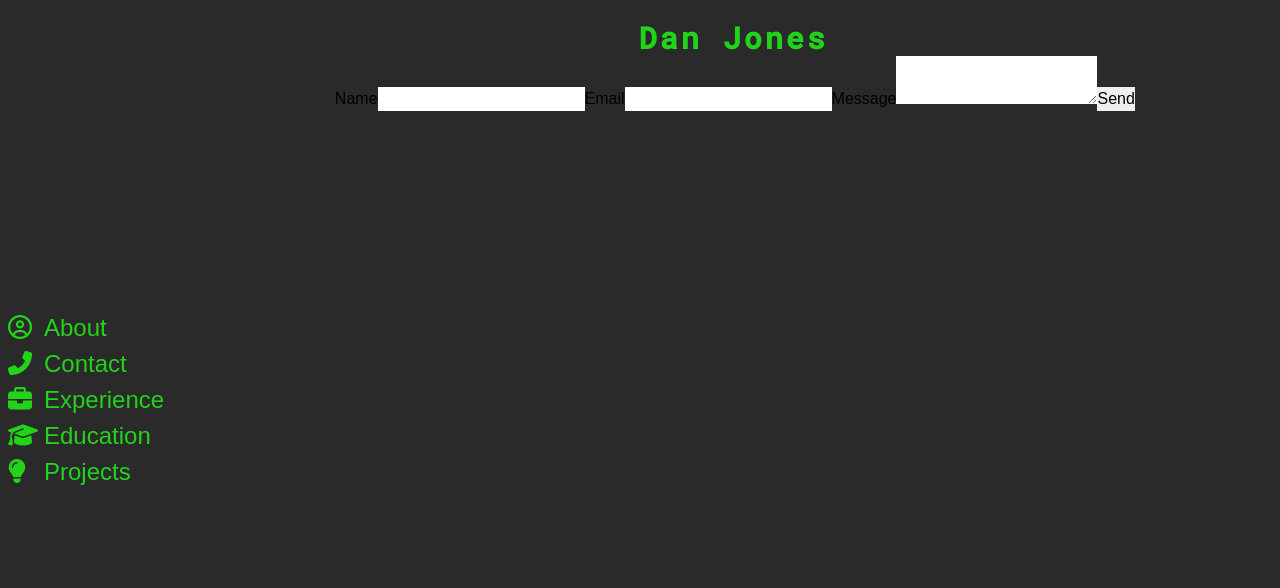
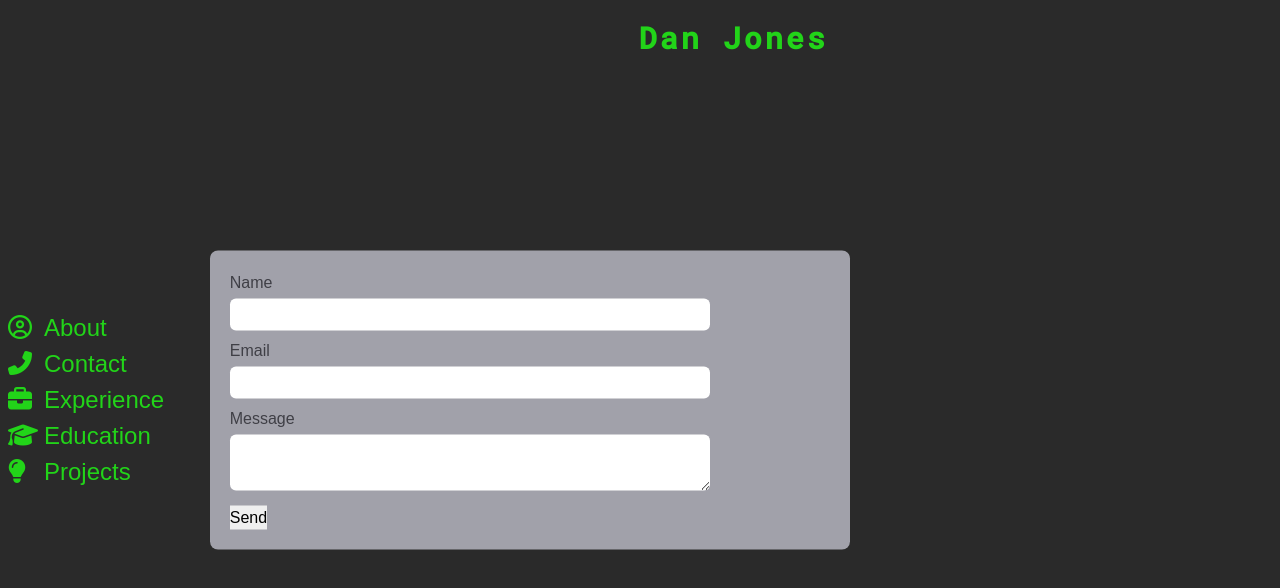
Before and after one commit to danjones457/cv-website, a React (Create React App) app: page / in a window 1280 px wide. Both pictures are taken after a click on the item "Contact". Shown: the top 588 px of the page. Built offline with nearby package versions, Linux system fonts and the light colour scheme; a web font is replaced by a local one.

Commit message:
Contact form styling. Clear form on submit

```diff
--- a/src/pages/Contact.js
+++ b/src/pages/Contact.js
@@ -8,21 +8,23 @@ export default function Contact() {
 
     emailjs.sendForm(process.env.REACT_APP_EMAILJS_SERVICE_ID, process.env.REACT_APP_EMAILJS_TEMPLATE_ID, e.target, process.env.REACT_APP_EMAILJS_USER_ID)
       .then((result) => {
-          console.log(result.text);
+        document.getElementById("contactForm").reset();
       }, (error) => {
-          console.log(error.text);
+        console.log(error.text);
       });
   }
 
   return (
-    <form className="contact-form" onSubmit={sendEmail}>
-      <label>Name</label>
-      <input type="text" name="user_name" />
-      <label>Email</label>
-      <input type="email" name="user_email" />
-      <label>Message</label>
-      <textarea name="message" />
-      <input type="submit" value="Send" />
-    </form>
+    <div className="">
+      <form id="contactForm" className="bg-gray-400 rounded-lg p-5 w-4/5 md:w-1/2 absolute top-1/2 transform -translate-y-1/2 float-left text-left" onSubmit={sendEmail}>
+        <label className="block text-gray-700 pb-1">Name</label>
+        <input type="text" name="user_name" className="rounded-md p-1 mb-2 w-4/5" />
+        <label className="block text-gray-700 pb-1">Email</label>
+        <input type="email" name="user_email" className="rounded-md p-1 mb-2 w-4/5" />
+        <label className="block text-gray-700 pb-1">Message</label>
+        <textarea name="message" className="rounded-md p-1 mb-2 w-4/5" />
+        <input type="submit" value="Send" className="block" />
+      </form>
+    </div>
   );
 }
```
